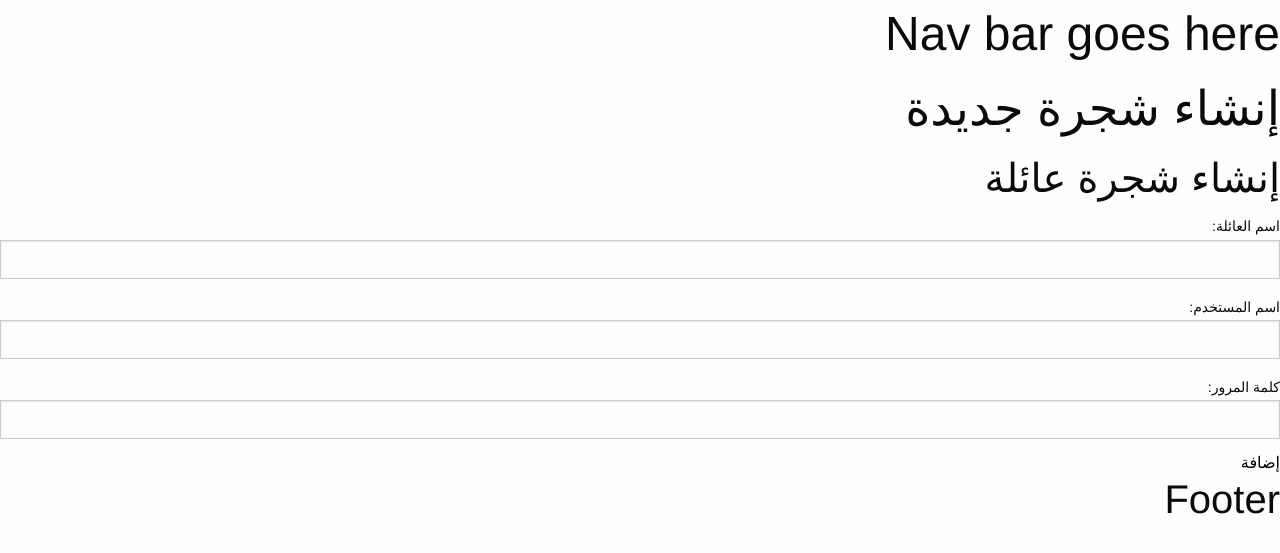
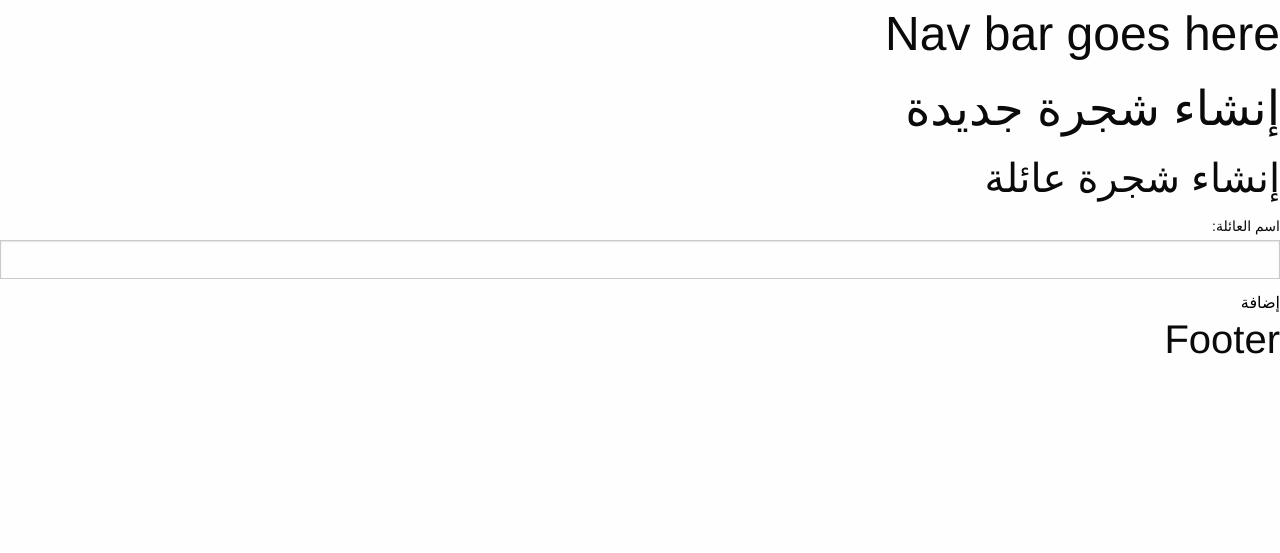
Before and after one commit to TeamFamilyTree/FamilyTree, a Django app: template familytree/app/templates/app/createtree.html in a window 1280 px wide. Shown: the top 553 px of the page. Run offline with Django 3.2, Linux system fonts and the light colour scheme; the template is opened without the code that fills it, so the values that code supplies are empty.

Commit message:
deleted password field

```diff
--- a/familytree/app/templates/app/createtree.html
+++ b/familytree/app/templates/app/createtree.html
@@ -10,12 +10,6 @@
            <label for="name">اسم العائلة:</label>
            <input type="text" id="name" name="family_name">
 
-           <label for="username">اسم المستخدم:</label>
-           <input type="text" id="username" name="family_username">
-
-           <label for="password">كلمة المرور:</label>
-           <input type="password" id="password" name="family_password">
-
            <button>إضافة</button>
 
            </form>
```
